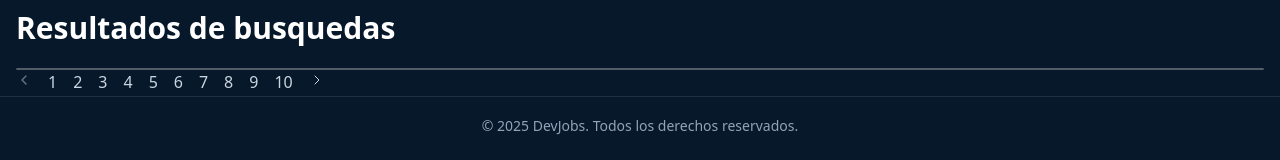
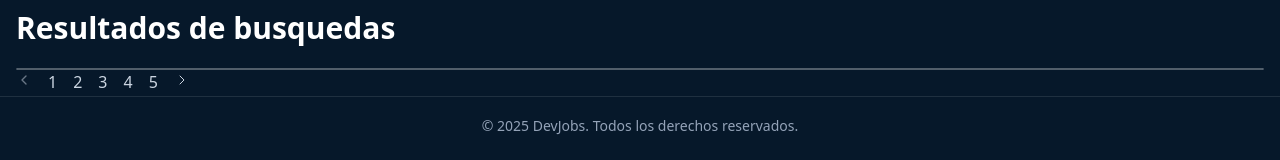
Before and after one commit to vrsno/bootcam-full-stack, a React (Vite) app in the folder 02-react/: page / in a window 1280 px wide. Shown: the part 583-743 px from the top of the page. Built offline with nearby package versions, Linux system fonts and the light colour scheme.

Commit message:
strict mode render

```diff
--- a/02-react/src/App.jsx
+++ b/02-react/src/App.jsx
@@ -6,8 +6,13 @@ import SearchFormSection from "./components/SearchFormSection.jsx";
 import { JobListings } from "./components/JobListings.jsx";
 
 function App() {
+  const [currentPage, setCurrentPage] = useState(1);
+  const totalPages = 5; // Ejemplo de total de páginas
+  console.log("render pagination");
+
   const handlePageChange = (page) => {
     console.log("Cambiando a la página:", page);
+    setCurrentPage(page);
   };
   return (
     <>
@@ -19,8 +24,8 @@ function App() {
         <section>
           <JobListings />
           <Pagination
-            currentPage={1}
-            totalPages={10}
+            currentPage={currentPage}
+            totalPages={totalPages}
             onPageChange={handlePageChange}
           />
         </section>
--- a/02-react/src/components/Pagination.jsx
+++ b/02-react/src/components/Pagination.jsx
@@ -2,8 +2,8 @@ function Pagination({ currentPage = 1, totalPages = 10, onPageChange }) {
   //generar array de paginas a mostrar
   const pages = Array.from({ length: totalPages }, (_, i) => i + 1);
 
-  const isFirstPage = currentPage == 1;
-  const isLastPage = currentPage == totalPages;
+  const isFirstPage = currentPage === 1;
+  const isLastPage = currentPage === totalPages;
 
   const stylePrevButton = isFirstPage
     ? { pointerEvents: "none", opacity: 0.5 }
```
